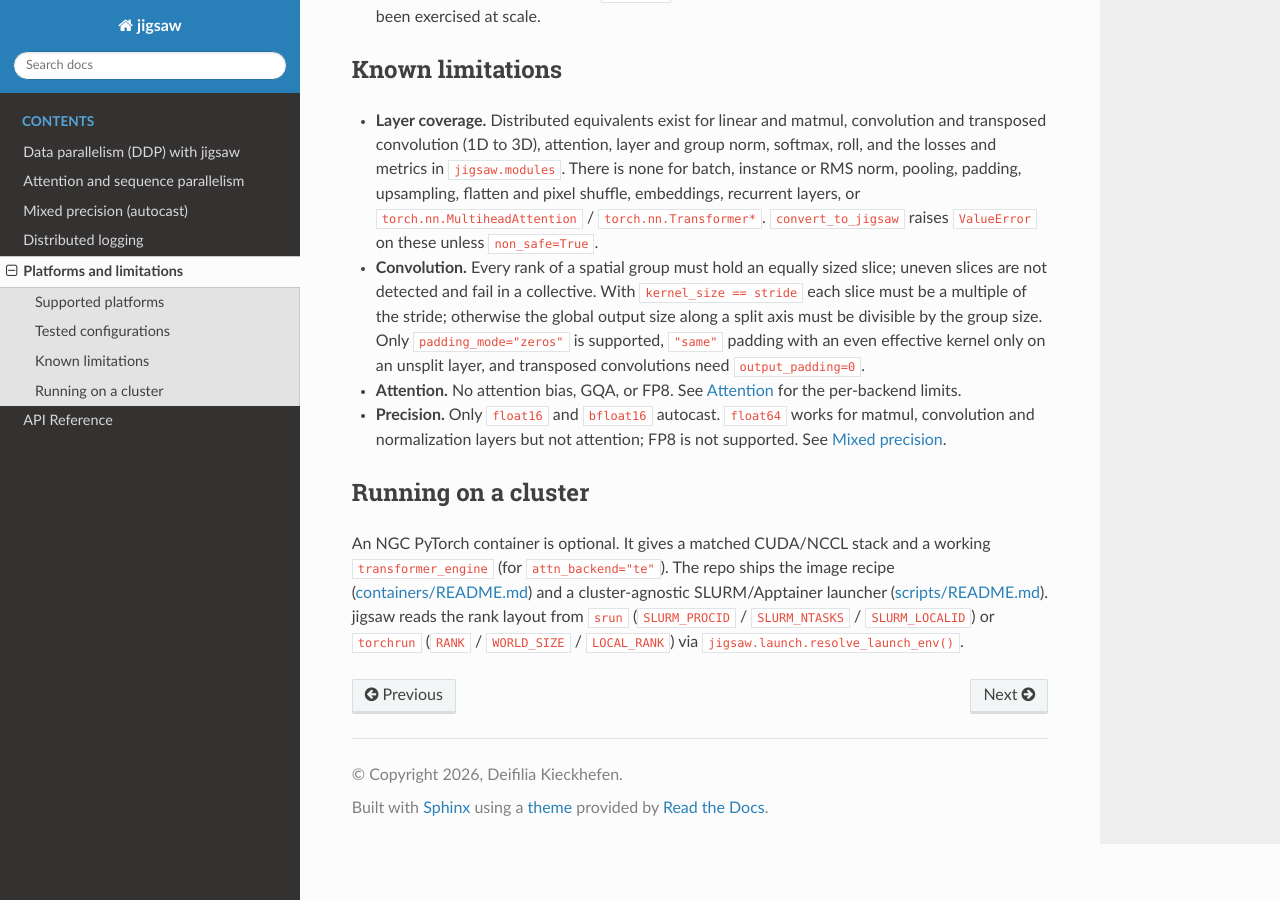
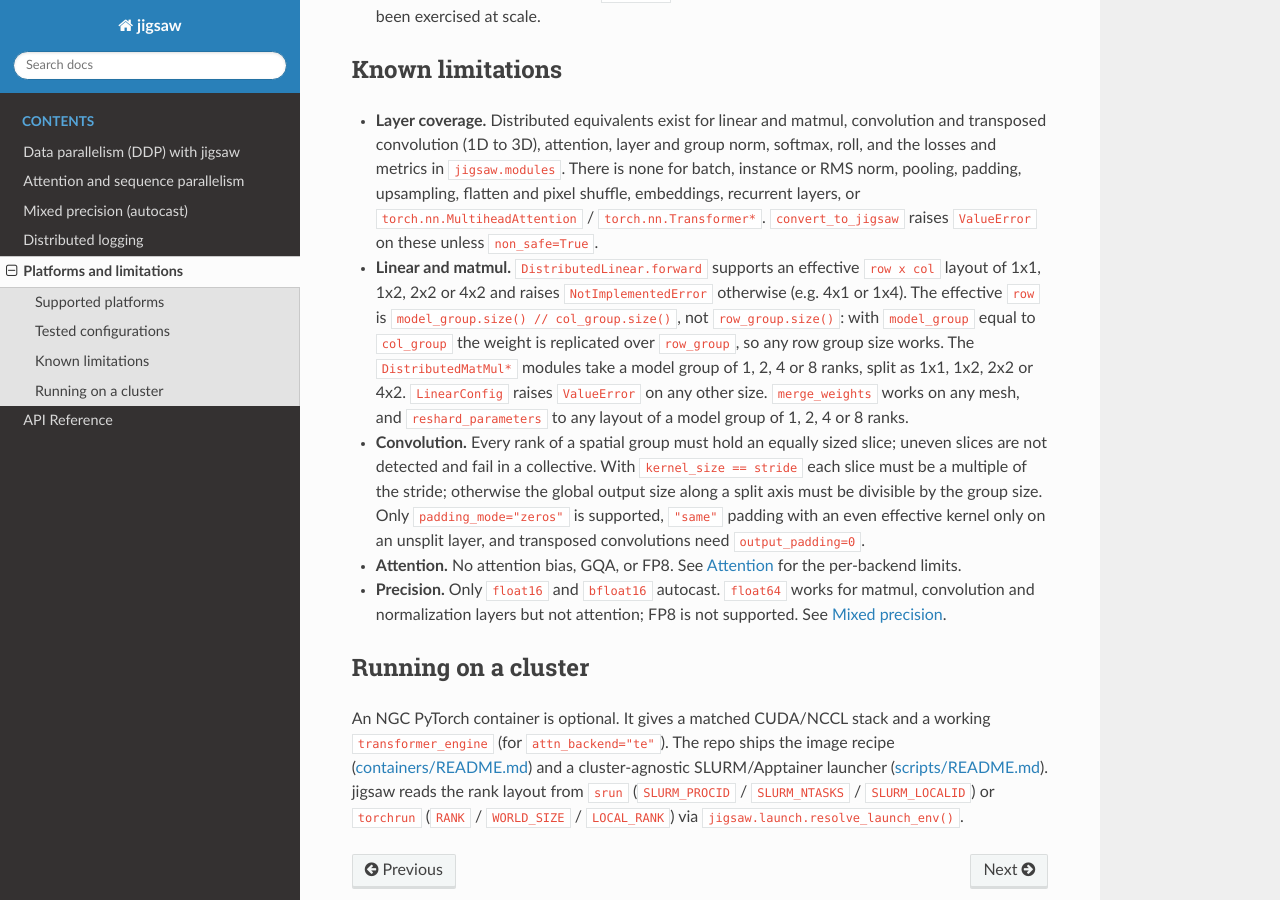
Before and after one commit to RAI-SCC/jigsaw, a Sphinx documentation site: the page built from docs/platforms.md, in a window 1280 px wide and 900 px high, scrolled down 1267 px. Built offline with Sphinx 7.4.7 and the Read the Docs theme 3.1.0, drawn with Linux system fonts in a browser that asks for light colours.

Commit message:
chore: clean up layer internals and list supported layouts (#234)

```diff
--- a/docs/platforms.md
+++ b/docs/platforms.md
@@ -60,6 +60,15 @@
   RMS norm, pooling, padding, upsampling, flatten and pixel shuffle, embeddings,
   recurrent layers, or `torch.nn.MultiheadAttention` / `torch.nn.Transformer*`.
   `convert_to_jigsaw` raises `ValueError` on these unless `non_safe=True`.
+- **Linear and matmul.** `DistributedLinear.forward` supports an effective
+  `row x col` layout of 1x1, 1x2, 2x2 or 4x2 and raises `NotImplementedError`
+  otherwise (e.g. 4x1 or 1x4). The effective `row` is
+  `model_group.size() // col_group.size()`, not `row_group.size()`: with
+  `model_group` equal to `col_group` the weight is replicated over `row_group`, so
+  any row group size works. The `DistributedMatMul*` modules take a model group of
+  1, 2, 4 or 8 ranks, split as 1x1, 1x2, 2x2 or 4x2. `LinearConfig` raises
+  `ValueError` on any other size. `merge_weights` works on any mesh, and
+  `reshard_parameters` to any layout of a model group of 1, 2, 4 or 8 ranks.
 - **Convolution.** Every rank of a spatial group must hold an equally sized slice;
   uneven slices are not detected and fail in a collective. With
   `kernel_size == stride` each slice must be a multiple of the stride; otherwise the
```
Also changed, not shown: 2 other files.
